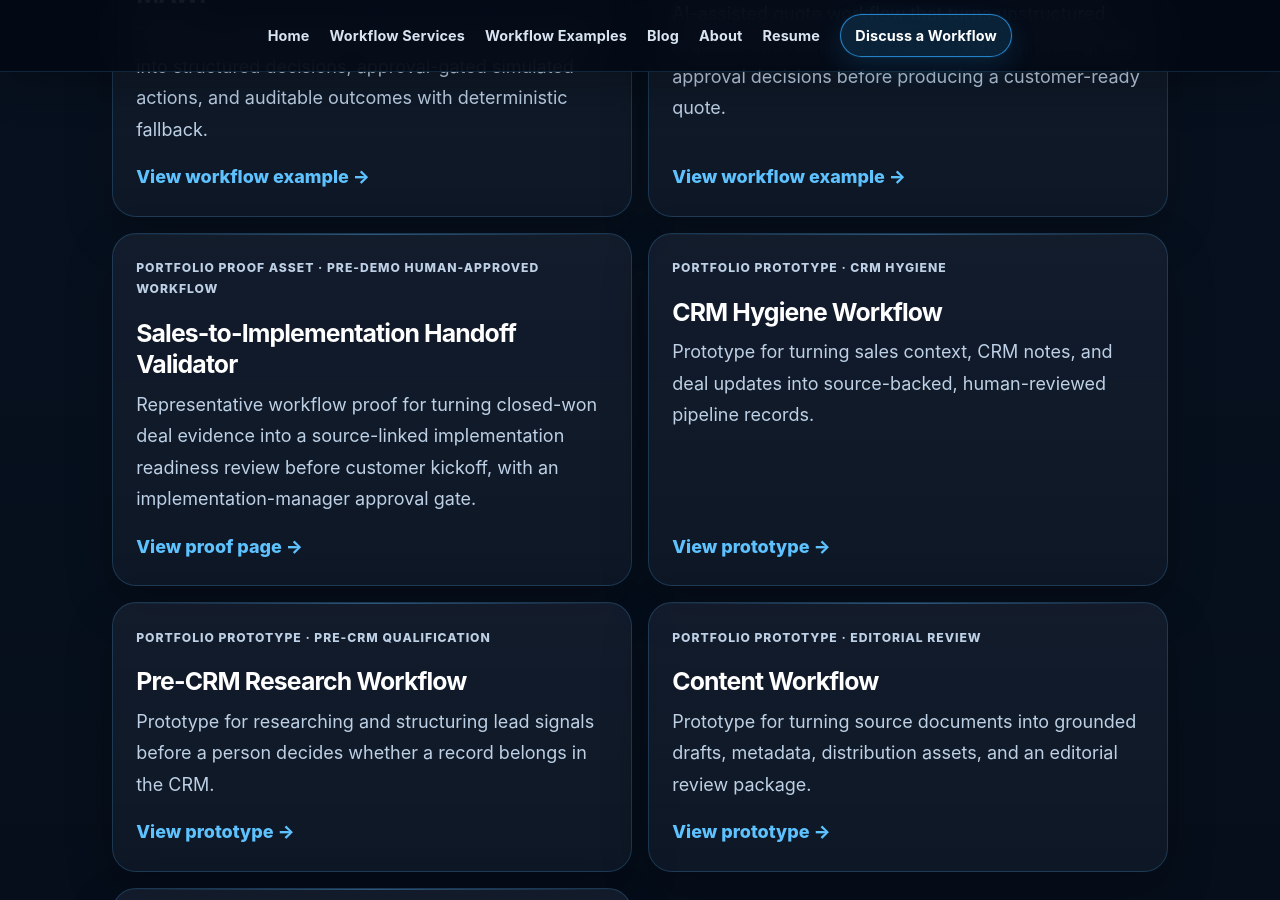
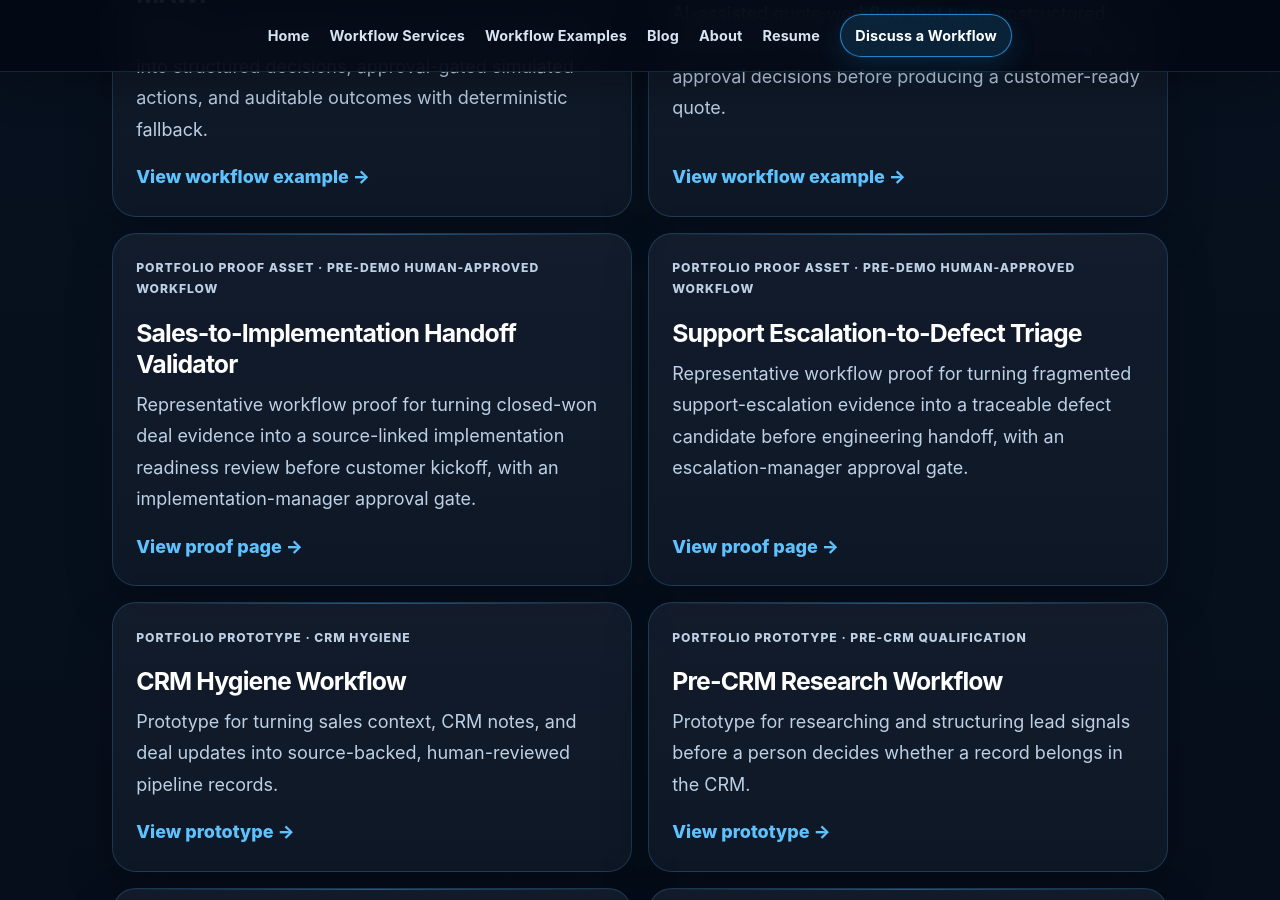
Before and after one commit to mahadevupadhyayula/mahadevupadhyayula.github.io, a Jekyll site: the page built from case-studies.md, in a window 1280 px wide and 900 px high, scrolled down 1826 px. Built offline with Jekyll 4.4.1, drawn with Linux system fonts in a browser that asks for light colours.

Commit message:
List Quality Intelligence proof in case studies

```diff
--- a/case-studies.md
+++ b/case-studies.md
@@ -76,6 +76,13 @@ These projects demonstrate specific workflow patterns and product decisions. The
   </article>
 
   <article class="case-study-card">
+    <p class="case-study-card__eyebrow">Portfolio proof asset · Pre-demo human-approved workflow</p>
+    <h2><a href="{{ '/case-studies/quality-intelligence/' | relative_url }}">Support Escalation-to-Defect Triage</a></h2>
+    <p>Representative workflow proof for turning fragmented support-escalation evidence into a traceable defect candidate before engineering handoff, with an escalation-manager approval gate.</p>
+    <a class="case-study-card__link" href="{{ '/case-studies/quality-intelligence/' | relative_url }}">View proof page →</a>
+  </article>
+
+  <article class="case-study-card">
     <p class="case-study-card__eyebrow">Portfolio prototype · CRM hygiene</p>
     <h2><a href="{{ '/case-studies/crm-hygiene-agent/' | relative_url }}">CRM Hygiene Workflow</a></h2>
     <p>Prototype for turning sales context, CRM notes, and deal updates into source-backed, human-reviewed pipeline records.</p>
```
